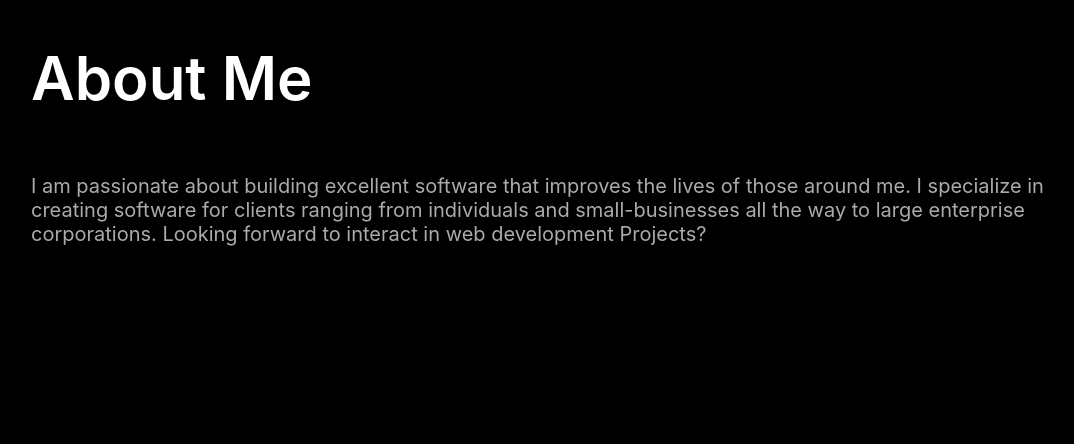
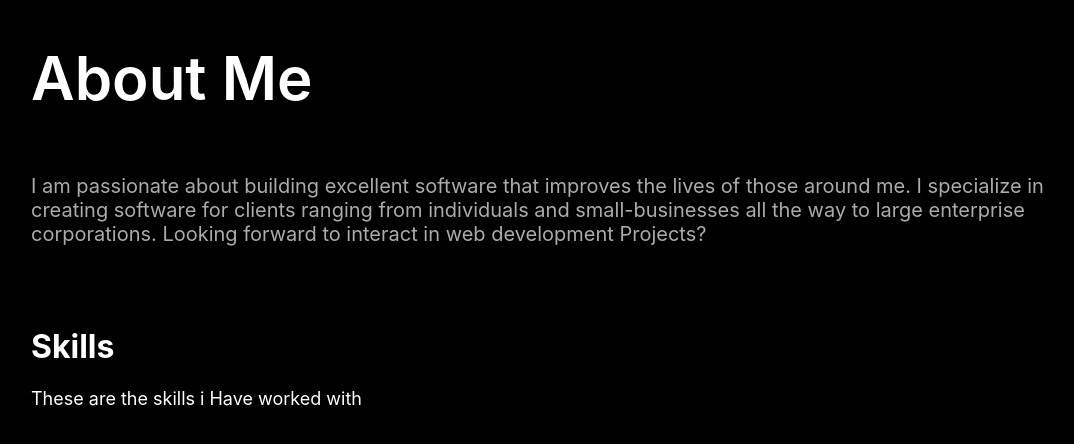
Before and after one commit to mbuguamary/Portfolio, a React (Create React App) app: page / in a window 1280 px wide. Shown: the part 734-1178 px from the top of the page, without its empty margins (97-1171 px from the left). Built offline with nearby package versions, Linux system fonts and the light colour scheme.

Commit message:
created the skills section

```diff
--- a/src/App.js
+++ b/src/App.js
@@ -3,6 +3,7 @@
 import Home from './Components/Home';
 import Navbar from './Components/Navbar';
 import About from './Components/About';
+import Skills from './Components/Skills';
 
 function App() {
   return (
@@ -11,6 +12,7 @@ function App() {
       <Navbar />
       <Home />
       <About />
+      <Skills />
 
     </div>
   );
--- /dev/null
+++ b/src/Components/Skills.css
@@ -0,0 +1,6 @@
+.skills{
+    padding: 10px 10%;
+}
+.skills p{
+    font-size: 18px;
+}
--- /dev/null
+++ b/src/Components/Skills.js
@@ -0,0 +1,20 @@
+import React from 'react'
+import './Skills.css'
+
+
+const Skills = () => {
+  return (
+    <div className='skills'>
+        <h1>Skills</h1>
+        <p>These are the skills i Have worked with</p>
+        <div>
+
+        </div>
+        <div>
+
+        </div>
+        </div>
+  )
+}
+
+export default Skills
--- a/src/index.css
+++ b/src/index.css
@@ -16,6 +16,7 @@ code {
   color:white;
   width: 100%;
   height: 1000vh;
+
   /* background-image: url(Images/IMG-20210219-WA0009.jpg);
   background-size: cover;
   background-position: center; */
@@ -42,12 +43,10 @@ nav ul li{
   padding: 10px 10%;
   margin-top: 10%;
   font-size: 30px;
-
 }
 .home h1{
   font-size: 60px;
   margin-top: 20px;
-
 }
 .home h1 span{
   color:aqua
```
